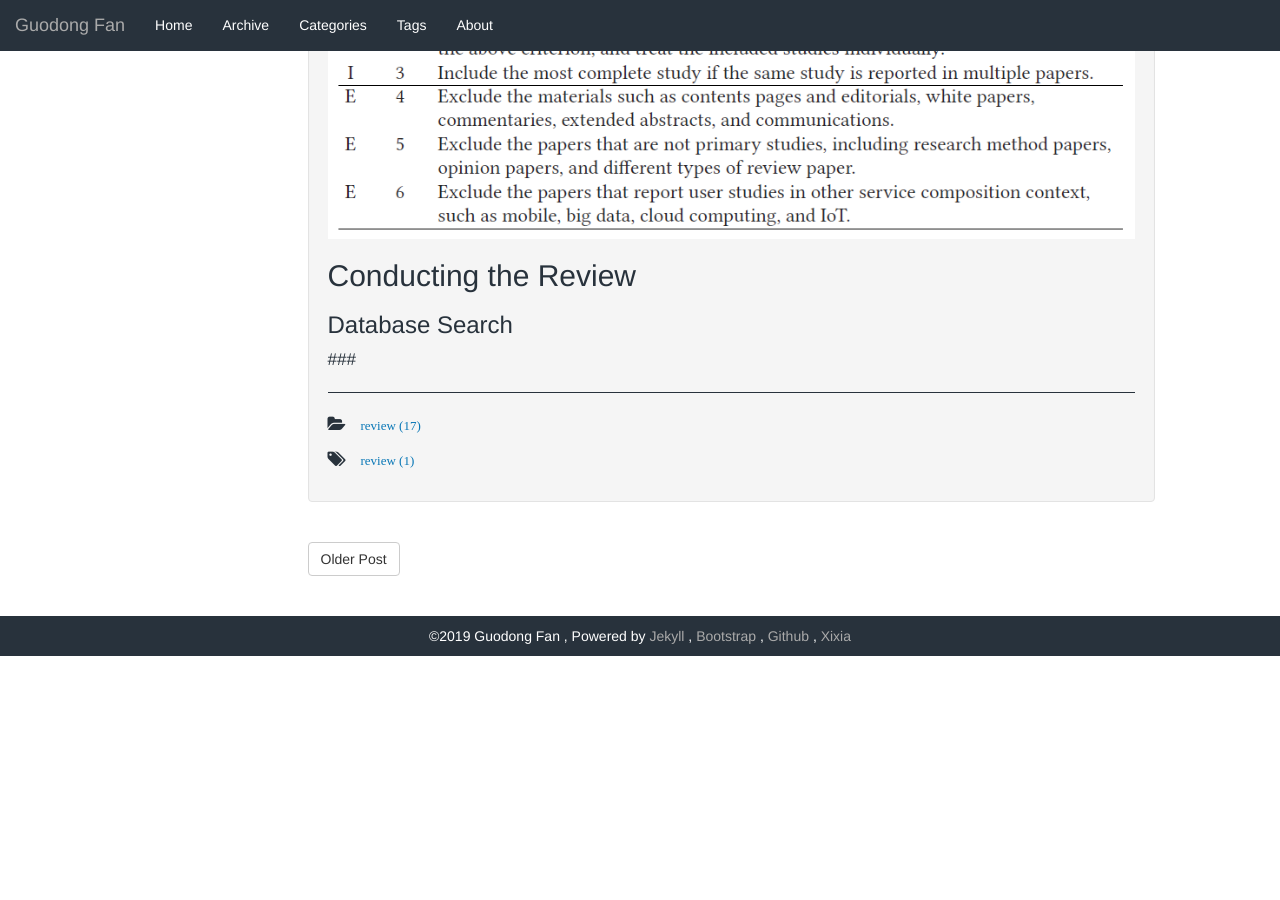
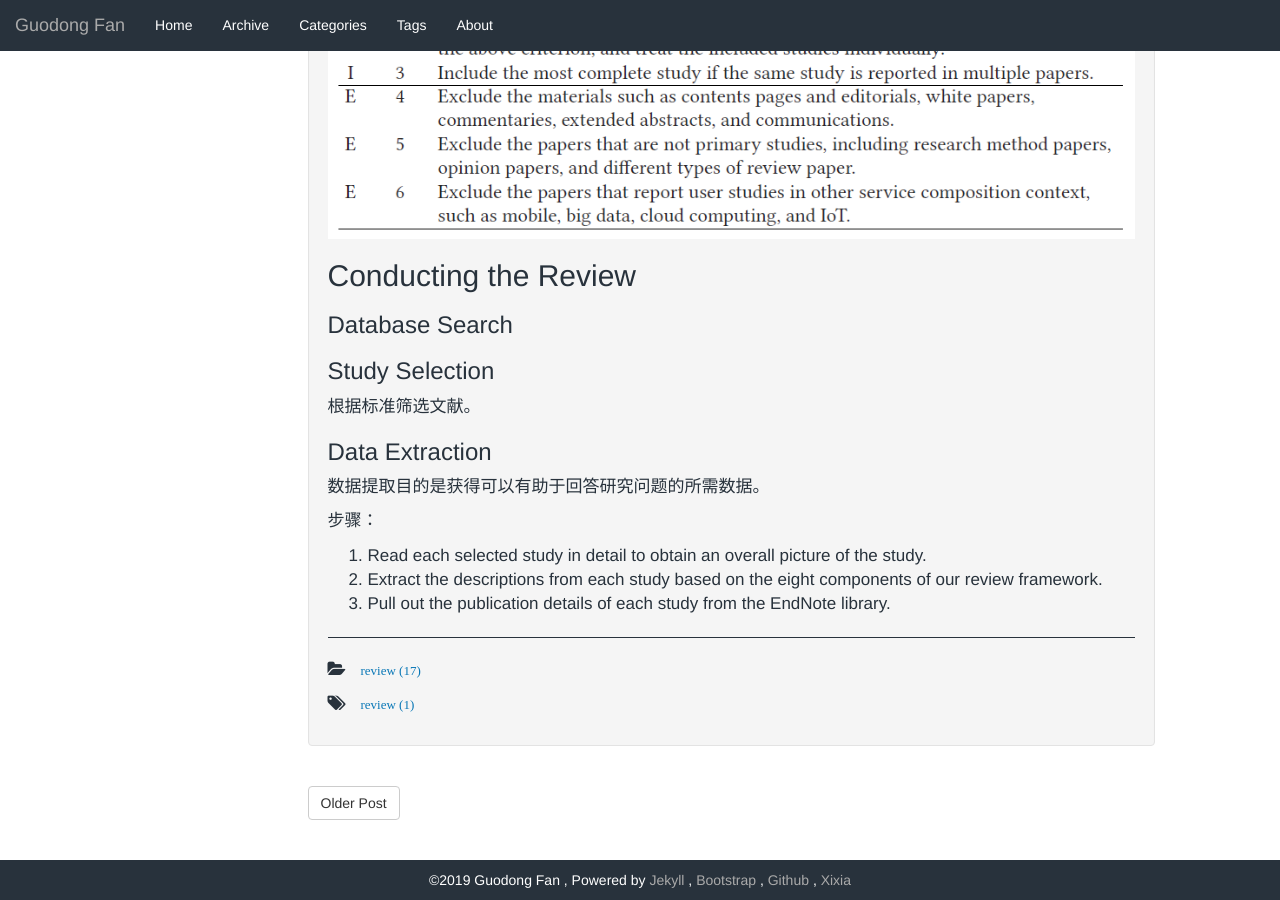
Before and after one commit to GuodongFan/GuodongFan.github.io, a Jekyll site: the page built from _posts/2019-09-20-User-Study.md, in a window 1280 px wide and 900 px high, scrolled down 2089 px. Built offline with Jekyll 4.4.1, drawn with Linux system fonts in a browser that asks for light colours; our own code applies the rules of GitHub Pages for plain Markdown files; before the commit the page ends 2745 px from its top, so only the background shows below that.

Commit message:
Update 2019-09-20-User-Study.md

```diff
--- a/_posts/2019-09-20-User-Study.md
+++ b/_posts/2019-09-20-User-Study.md
@@ -49,4 +49,14 @@ S = ("service composition" OR mashup) AND "end user" AND "user study"
 
 ### Database Search
 
-###
+### Study Selection
+根据标准筛选文献。
+
+### Data Extraction
+
+数据提取目的是获得可以有助于回答研究问题的所需数据。
+
+步骤：
+1. Read each selected study in detail to obtain an overall picture of the study.
+2. Extract the descriptions from each study based on the eight components of our review framework.
+3. Pull out the publication details of each study from the EndNote library.
```
